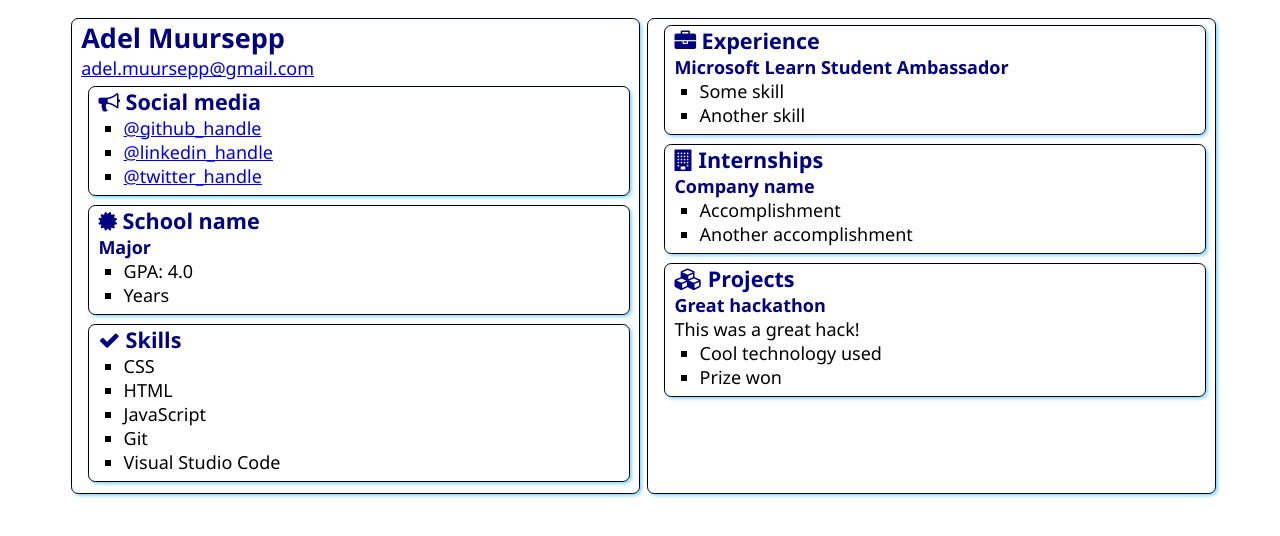
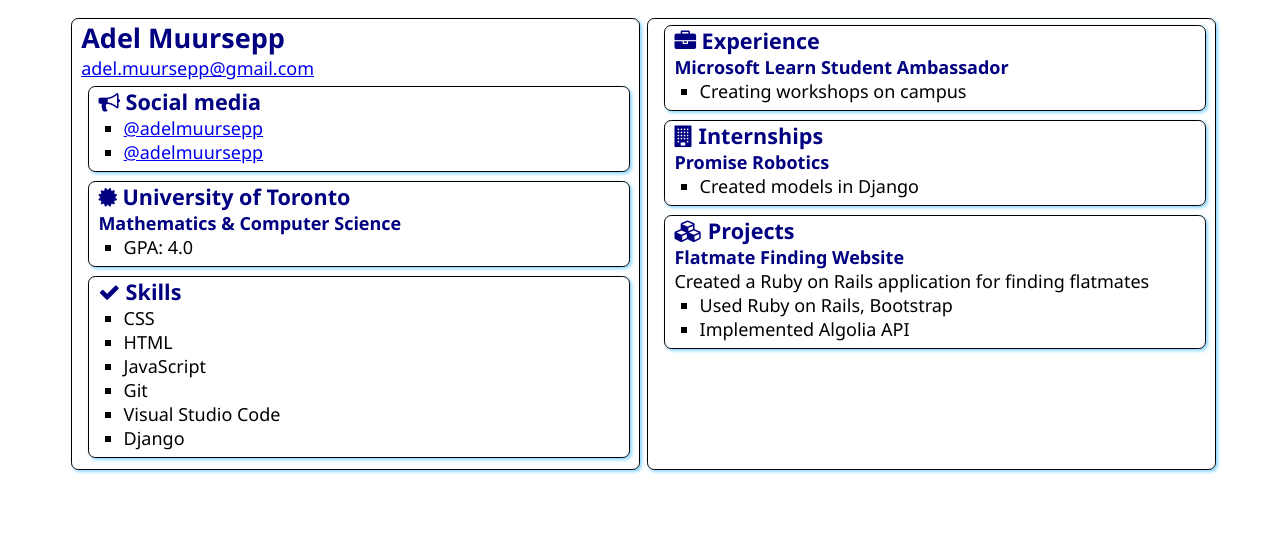
Before and after one commit to adelmuursepp/SATechnicalOnboarding, a plain HTML site: page src/index.html in a window 1280 px wide. Drawn offline with Linux system fonts and the light colour scheme.

Commit message:
Added personal info

```diff
--- a/src/index.html
+++ b/src/index.html
@@ -21,9 +21,8 @@
                     Social media
                 </h2>
                 <ul>
-                    <li><a href="https://github.com/<handle>">@github_handle</a></li>
-                    <li><a href="https://linkedin.com/in/<handle>">@linkedin_handle</a></li>
-                    <li><a href="https://twitter.com/<handle>">@twitter_handle</a></li>
+                    <li><a href="https://github.com/adelmuursepp">@adelmuursepp</a></li>
+                    <li><a href="https://linkedin.com/in/adelmuursepp">@adelmuursepp</a></li>
                 </ul>
             </section>
 
@@ -31,12 +30,11 @@
                 <div class="education">
                     <h2>
                         <i class="fa fa-certificate" aria-hidden="true"></i>
-                        School name
+                        University of Toronto
                     </h2>
-                    <h3>Major</h3>
+                    <h3>Mathematics & Computer Science</h3>
                     <ul>
                         <li>GPA: 4.0</li>
-                        <li>Years</li>
                     </ul>
                 </div>
             </section>
@@ -52,6 +50,7 @@
                     <li>JavaScript</li>
                     <li>Git</li>
                     <li>Visual Studio Code</li>
+                    <li>Django</li>
                 </ul>
             </section>
         </article>
@@ -63,8 +62,7 @@
                 </h2>
                 <h3>Microsoft Learn Student Ambassador</h3>
                 <ul>
-                    <li>Some skill</li>
-                    <li>Another skill</li>
+                    <li>Creating workshops on campus</li>
                 </ul>
             </section>
             <section class="box">
@@ -73,10 +71,9 @@
                     Internships
                 </h2>
 
-                <h3>Company name</h3>
+                <h3>Promise Robotics</h3>
                 <ul>
-                    <li>Accomplishment</li>
-                    <li>Another accomplishment</li>
+                    <li>Created models in Django</li>
                 </ul>
             </section>
             <section class="box">
@@ -85,11 +82,11 @@
                     Projects
                 </h2>
 
-                <h3>Great hackathon</h3>
-                <div>This was a great hack!</div>
+                <h3>Flatmate Finding Website</h3>
+                <div>Created a Ruby on Rails application for finding flatmates</div>
                 <ul>
-                    <li>Cool technology used</li>
-                    <li>Prize won</li>
+                    <li>Used Ruby on Rails, Bootstrap</li>
+                    <li>Implemented Algolia API</li>
                 </ul>
             </section>
         </article>
```
